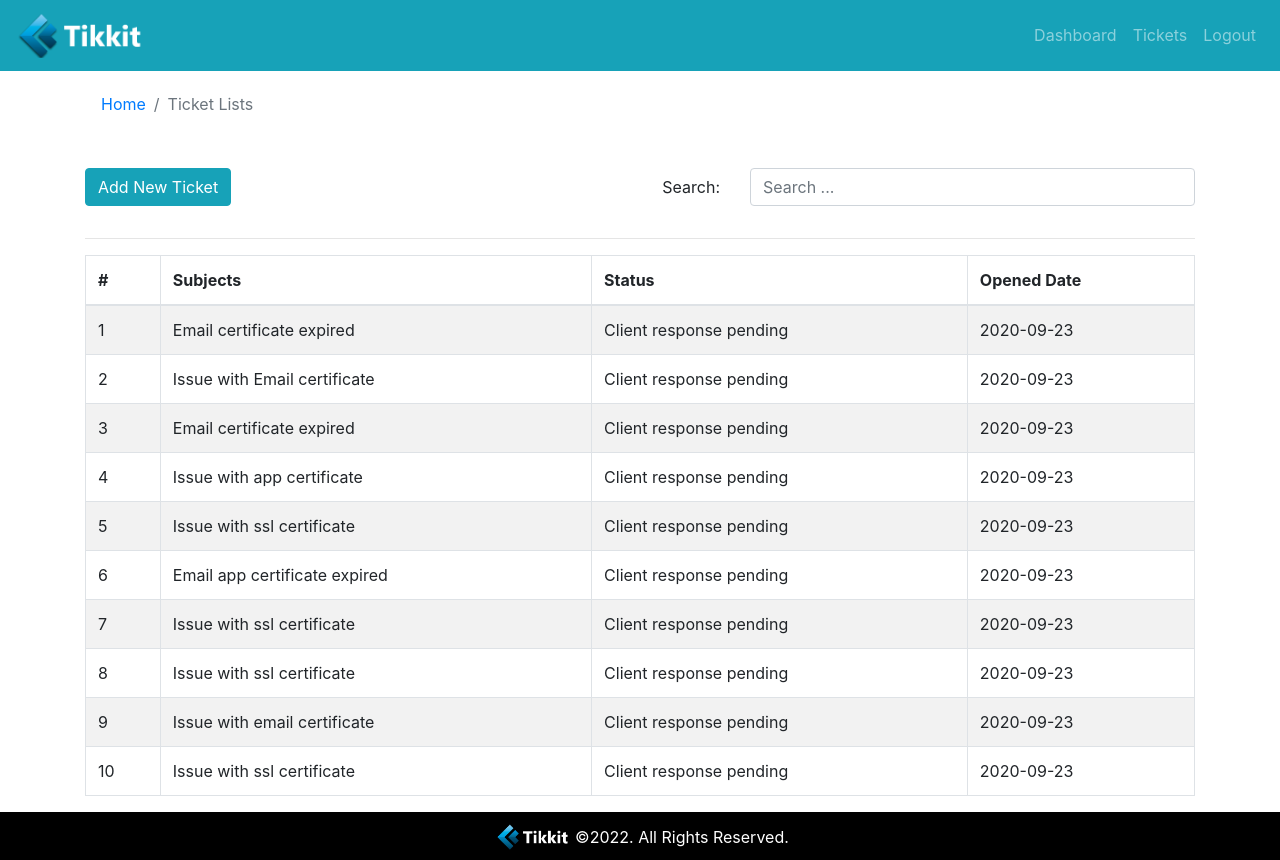
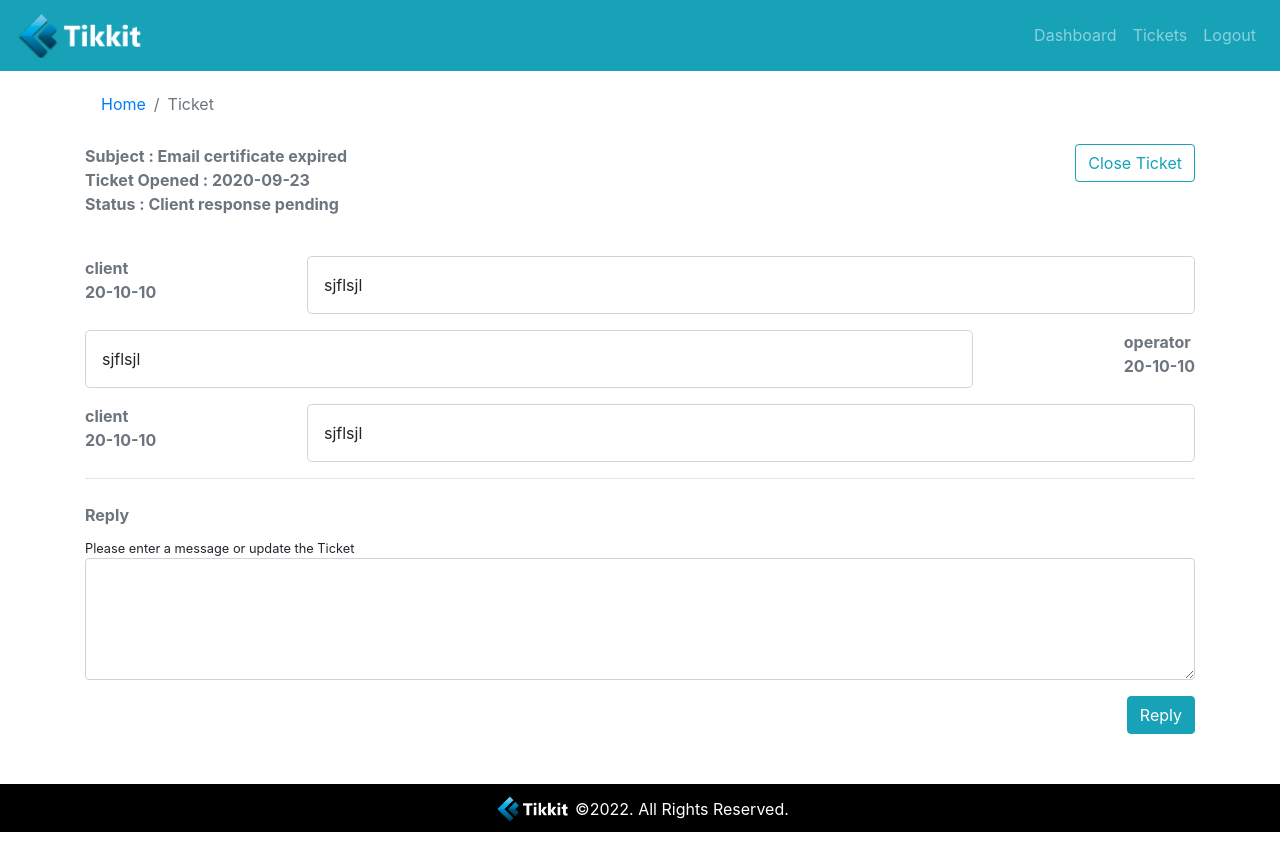
Before and after one commit to Jackal73/gobug-frontend, a React (Create React App) app: page / in a window 1280 px wide. After the commit the page ends 832 px from the top, so only its background shows below. Built offline with nearby package versions, Linux system fonts and the light colour scheme; the HTML template or start-up script is replaced by a standard one.

Commit message:
:sparkles: Add `Ticket Landing Page`

```diff
--- a/src/App.js
+++ b/src/App.js
@@ -2,9 +2,10 @@
 // import { Entry } from './pages/entry/Entry.page';
 import { DefaultLayout } from './layout/DefaultLayout';
 // import { Dashboard } from './pages/dashboard/Dashboard.page';
-import { AddTicket } from './pages/new-ticket/AddTicket.page';
+// import { AddTicket } from './pages/new-ticket/AddTicket.page';
 import './App.css';
-import { TicketLists } from './pages/ticket-list/TicketLists.page';
+// import { TicketLists } from './pages/ticket-list/TicketLists.page';
+import { Ticket } from './pages/ticket/Ticket.page';
 
 
 
@@ -16,7 +17,8 @@
       <DefaultLayout>
         {/* <Dashboard /> */}
         {/* <AddTicket /> */}
-        <TicketLists />
+        {/* <TicketLists /> */}
+        <Ticket />
       </DefaultLayout>
     </div>
   );
--- a/src/assets/data/dummy-tickets.json
+++ b/src/assets/data/dummy-tickets.json
@@ -1,9 +1,26 @@
 [
   {
     "id": 1,
-    "subject": "Email certificate expired",
+    "subject": "Email   certificate expired",
     "status": "Client response pending",
-    "addedAt": "2020-09-23"
+    "addedAt": "2020-09-23",
+    "history": [
+      {
+        "date": "20-10-10",
+        "message": "sjflsjl",
+        "messageBy": "client"
+      },
+      {
+        "date": "20-10-10",
+        "message": "sjflsjl",
+        "messageBy": "operator"
+      },
+      {
+        "date": "20-10-10",
+        "message": "sjflsjl",
+        "messageBy": "client"
+      }
+    ]
   },
   {
     "id": 2,
@@ -13,13 +30,13 @@
   },
   {
     "id": 3,
-    "subject": "Email certificate expired",
+    "subject": "Issue app crashing",
     "status": "Client response pending",
     "addedAt": "2020-09-23"
   },
   {
     "id": 4,
-    "subject": "Issue with app certificate",
+    "subject": "Issue with ssl certificate",
     "status": "Client response pending",
     "addedAt": "2020-09-23"
   },
@@ -31,7 +48,7 @@
   },
   {
     "id": 6,
-    "subject": "Email app certificate expired",
+    "subject": "Issue with ssl certificate",
     "status": "Client response pending",
     "addedAt": "2020-09-23"
   },
@@ -49,7 +66,7 @@
   },
   {
     "id": 9,
-    "subject": "Issue with email certificate",
+    "subject": "Issue with ssl certificate",
     "status": "Client response pending",
     "addedAt": "2020-09-23"
   },
--- /dev/null
+++ b/src/components/message-history/MessageHistory.comp.js
@@ -0,0 +1,21 @@
+import PropTypes from 'prop-types';
+import React from 'react';
+import './message-history.style.css';
+
+export const MessageHistory = ({msg}) => {
+  if (!msg) return null;
+
+  return msg.map((row, i) =>
+  <div key={i} className="message-history mt-3">
+  <div className="send font-weight-bold text-secondary">
+      <div className="sender">{row.messageBy}</div>
+      <div className="date">{row.date}</div>
+    </div>
+    <div className="message">{row.message}</div>
+  </div>
+  );
+};
+
+MessageHistory.propTypes = {
+  msg: PropTypes.array.isRequired,
+};
--- /dev/null
+++ b/src/components/message-history/message-history.style.css
@@ -0,0 +1,23 @@
+.message-history {
+  display: flex;
+  flex-direction: row;
+  justify-content: space-between;
+}
+
+.message-history:nth-child(even) {
+  display: flex;
+  flex-direction: row-reverse;
+  justify-content: space-between;
+}
+
+.message {
+  padding: 1rem;
+  width: 80%;
+  border: 1px solid #ced4da;
+  border-radius: .3rem;
+}
+
+textarea.form-control {
+  padding : 0 !important;
+  margin: 0 !important;
+}
--- /dev/null
+++ b/src/components/update-ticket/UpdateTicket.comp.js
@@ -0,0 +1,33 @@
+import React from 'react';
+import PropTypes from 'prop-types';
+import { Button, Form } from 'react-bootstrap';
+
+
+
+export const UpdateTicket = ({msg, handleOnChange, handleOnSubmit}) => {
+  return (
+    <Form onSubmit={handleOnSubmit}>
+      <Form.Label className="send font-weight-bold text-secondary">Reply</Form.Label>
+      <Form.Text>Please enter a message or update the Ticket</Form.Text>
+        <Form.Control
+          as="textarea"
+          rows="5"
+          name="detail"
+          value={msg}
+          onChange={handleOnChange}
+        />
+      <div className="text-right mt-3 mb-3">
+        <Button variant="info" type="submit">
+          Reply
+        </Button>
+      </div>
+    </Form>
+  );
+};
+
+UpdateTicket.propTypes = {
+  handleOnChange: PropTypes.func.isRequired,
+  handleOnSubmit: PropTypes.func.isRequired,
+
+  msg: PropTypes.string.isRequired,
+};
--- /dev/null
+++ b/src/pages/ticket/Ticket.page.js
@@ -0,0 +1,59 @@
+import React, { useState, useEffect } from 'react';
+import { Col, Container, Row, Button } from 'react-bootstrap';
+import { PageBreadcrumb } from '../../components/breadcrumb/Breadcrumb.comp';
+import tickets from '../../assets/data/dummy-tickets.json';
+import { MessageHistory } from '../../components/message-history/MessageHistory.comp';
+import { UpdateTicket } from '../../components/update-ticket/UpdateTicket.comp';
+
+
+
+const ticket = tickets[0];
+export const Ticket = () => {
+  const [message, setMessage] = useState('');
+  useEffect(() => {}, [message]);
+
+  const handleOnChange = e => {
+    setMessage(e.target.value);
+  };
+
+  const handleOnSubmit = () => {
+    alert('Form submission!')
+  }
+  return (
+    <Container>
+      <Row>
+        <Col>
+          <PageBreadcrumb page="Ticket" />
+        </Col>
+      </Row>
+      <Row>
+        <Col className="font-weight-bolder text-secondary">
+          <div className="subject">Subject : {ticket.subject}</div>
+          <div className="date">Ticket Opened : {ticket.addedAt}</div>
+          <div className="status">Status : {ticket.status}</div>
+        </Col>
+        <Col className="text-right">
+          <Button variant="outline-info">
+            Close Ticket
+          </Button>
+        </Col>
+      </Row>
+      <Row className="mt-4">
+        <Col>
+          <MessageHistory msg={ticket.history} />
+        </Col>
+      </Row>
+      <hr />
+
+      <Row className="mt-4">
+        <Col>
+          <UpdateTicket msg={message}
+          handleOnChange={handleOnChange}
+          handleOnSubmit={handleOnSubmit}
+
+          />
+        </Col>
+      </Row>
+    </Container>
+  )
+}
```
